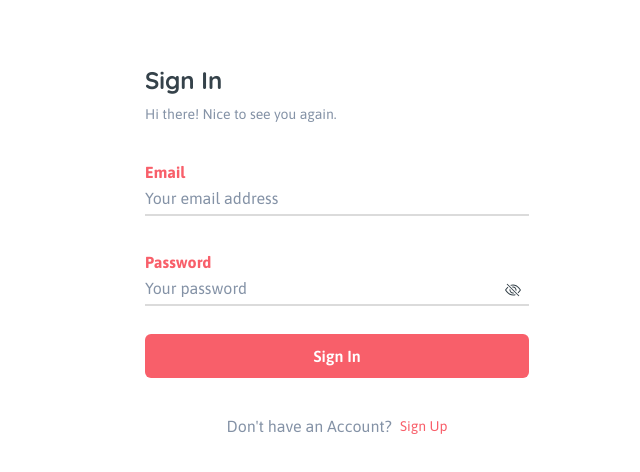
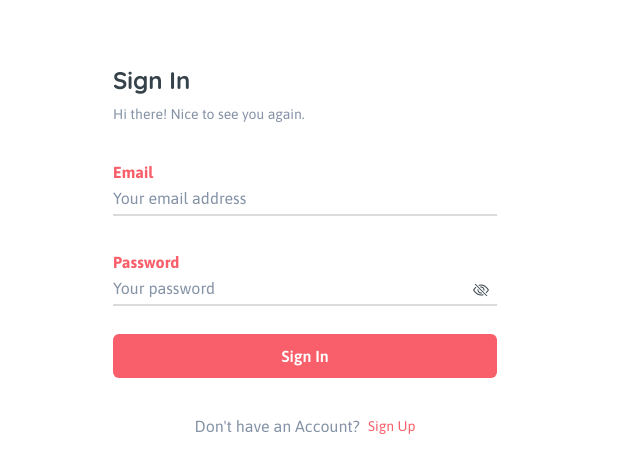
Before and after one commit to No-Country/C8-44-M-MERN, a React (Vite) app in the folder front/: page /login in a window 1280 px wide. Shown: the top 472 px of the page, without its empty margins (447-1087 px from the left). Built offline with nearby package versions, Linux system fonts and the light colour scheme.

Commit message:
main-container padding left modified

```diff
--- a/front/src/styles/index.css
+++ b/front/src/styles/index.css
@@ -49,7 +49,7 @@
 }
 
 .main-container {
-  @apply px-8 pb-12 pt-16 min-h-screen min-w-full lg:pl-80;
+  @apply px-8 pb-12 pt-16 min-h-screen min-w-full lg:pl-64;
 }
 
 .red-label {
```
